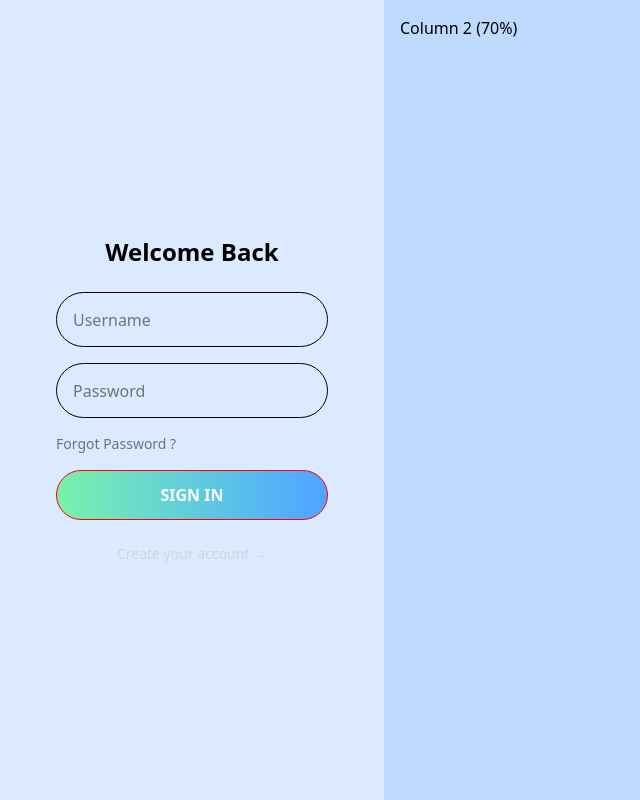
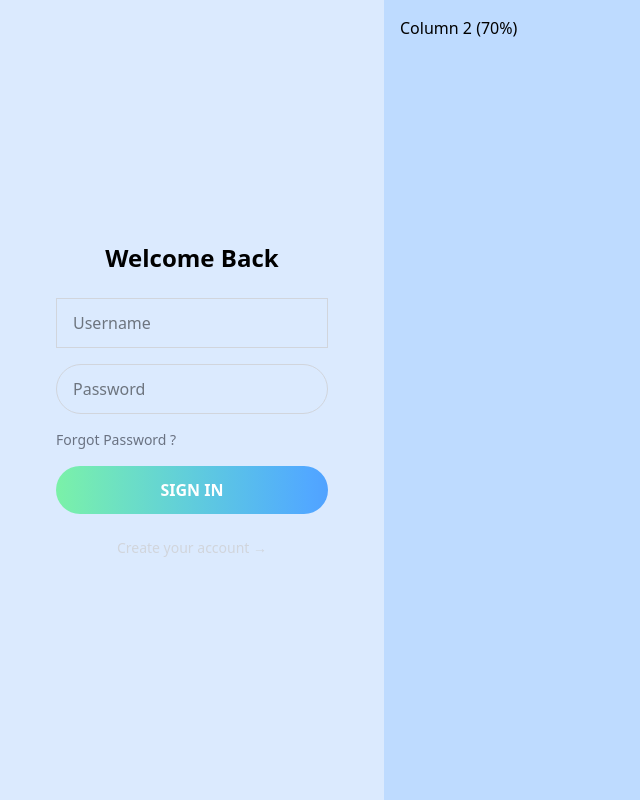
Before and after one commit to PickkleBalll/Pickleball, a React (Vite) app in the folder frontend/: page /signin in a window 1280 px wide. Shown: the whole page, without its empty margins (0-640 px from the left). Built offline with nearby package versions, Linux system fonts and the light colour scheme.

Commit message:
clean unuse css class

```diff
--- a/frontend/src/css/sign_in.css
+++ b/frontend/src/css/sign_in.css
@@ -1,19 +1,5 @@
 .sign-in-page {
   height: 100vh;
-
-  .rounded {
-    border-radius: 32px;
-  }
-
-  .btn-submit {
-    border: 1px solid red;
-  }
-
-  .input-form {
-    height: 55px;
-    border: 1px solid black;
-    border-radius: 32px;
-  }
 
   input {
     .input-form {
```
